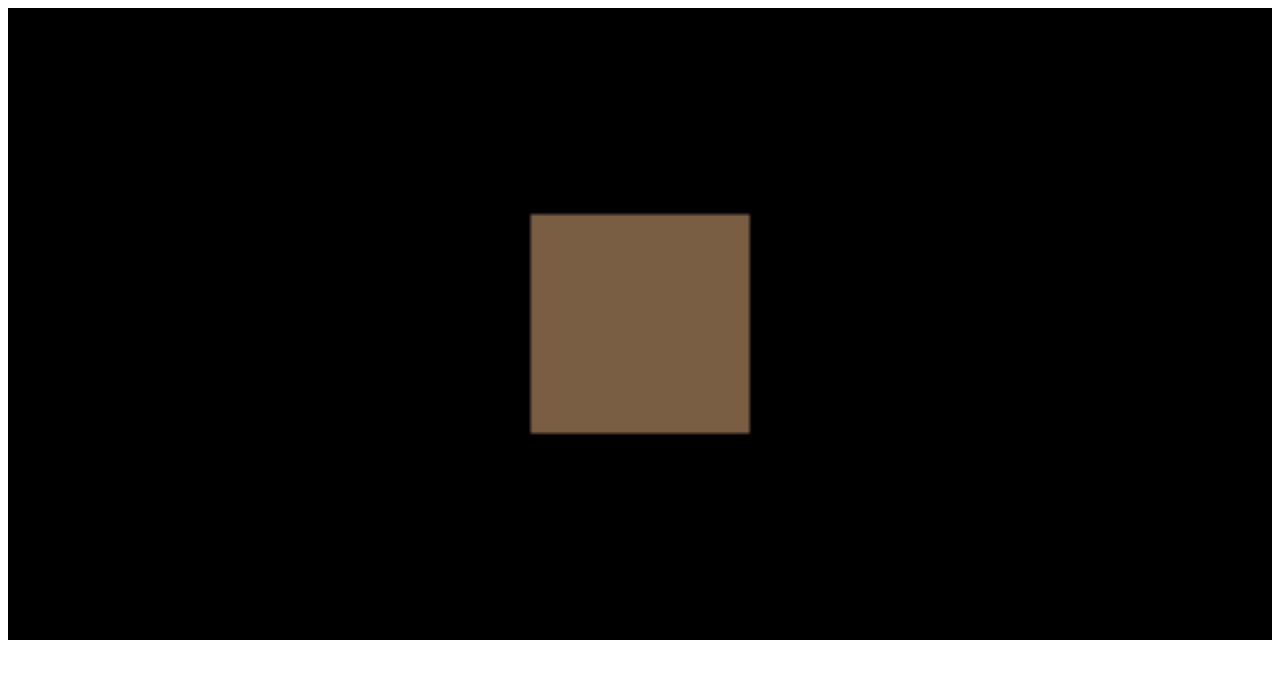
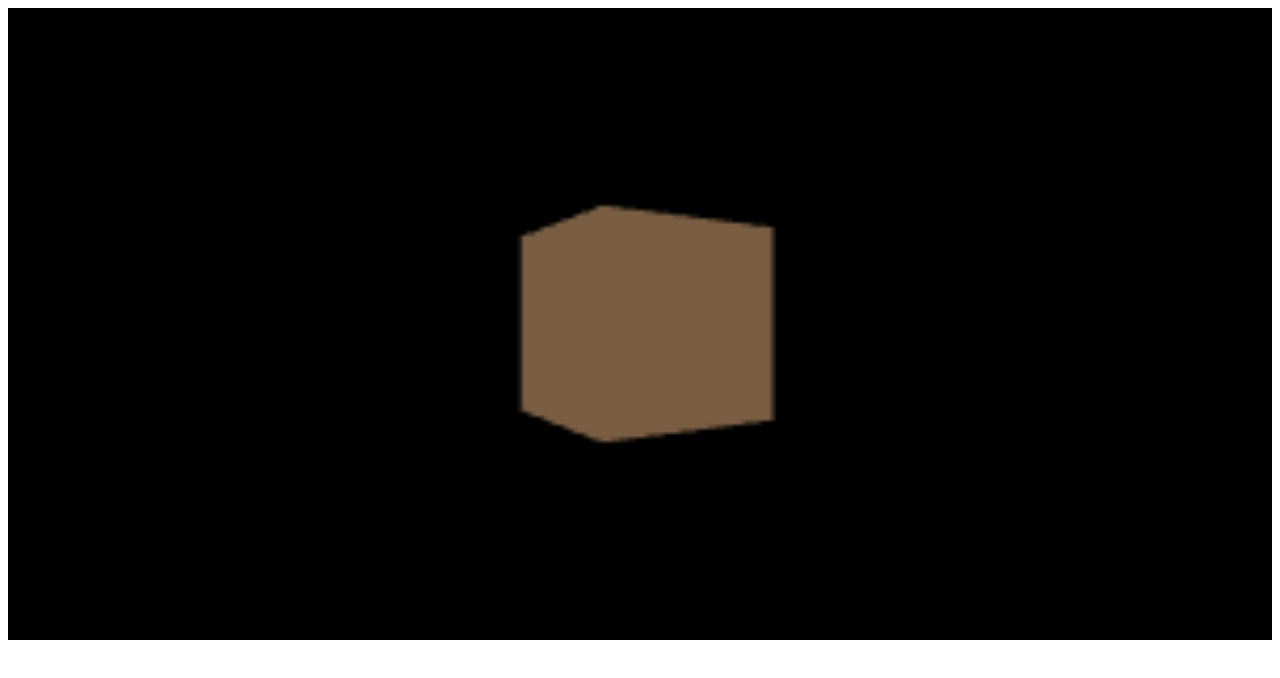
Before and after one commit to dfavs00/webGL-demo, a React (Create React App) app: page / in a window 1280 px wide. Shown: the top 678 px of the page. Built offline with nearby package versions, Linux system fonts and the light colour scheme.

Commit message:
chore: setup simple rotation demo

```diff
--- a/src/App.tsx
+++ b/src/App.tsx
@@ -2,9 +2,13 @@ import React from 'react';
 import Render from './Components/Render';
 
 function App() {
-  return <>
-    <Render loading={false}/>
-  </>
+  return (
+    <>
+      <div style={{display: "flex", justifyContent: 'space-between', gap: '1rem'}}>
+        <Render loading={false}/>
+      </div>
+    </>
+  )
 }
 
 export default App;
--- a/src/Components/Render.tsx
+++ b/src/Components/Render.tsx
@@ -1,6 +1,6 @@
 import React, { useRef, useEffect } from 'react'
 import { CubeModel } from './Cube'
-import { mat4, vec3 } from 'gl-matrix'
+import { quat, mat4, vec3, glMatrix } from 'gl-matrix'
 import { basicVertexShader } from './VertexShaders'
 import { basicFragmentShader } from './FragmentShaders'
 import { Object3D } from './Object3D'
@@ -71,12 +71,14 @@ const Render: React.FC<RenderProps> = ({loading}: RenderProps) => {
         const cubeObject3D = new Object3D(gl, CubeModel, vertexShader, fragmentShader, lightBrown)
         cubeObject3D.setPosition(vec3.fromValues(0.0, 0.0, -3.0))
 
-        console.log(cubeObject3D)
-
         const render = (timestamp: number) => {
 
+            const newRotation = cubeObject3D.getRotation()
+            quat.rotateY(newRotation, newRotation, glMatrix.toRadian(1))
+            cubeObject3D.setRotation(newRotation)
+
             // clear the canvas and draw
-            gl.clear(gl.COLOR_BUFFER_BIT | gl.DEPTH_BUFFER_BIT);
+            gl.clear(gl.COLOR_BUFFER_BIT | gl.DEPTH_BUFFER_BIT)
             cubeObject3D.render(viewMatrix, projectionMatrix)
 
             // Call render again on the next frame
```
